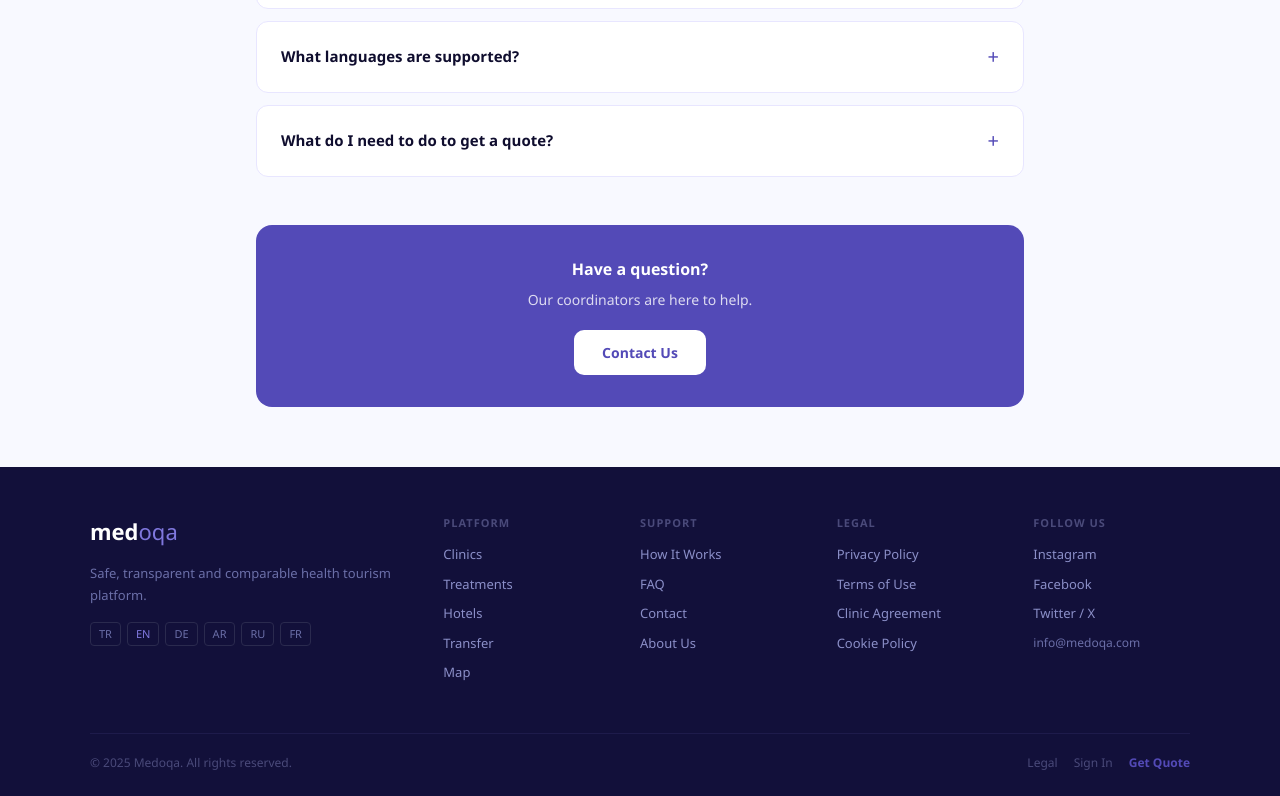
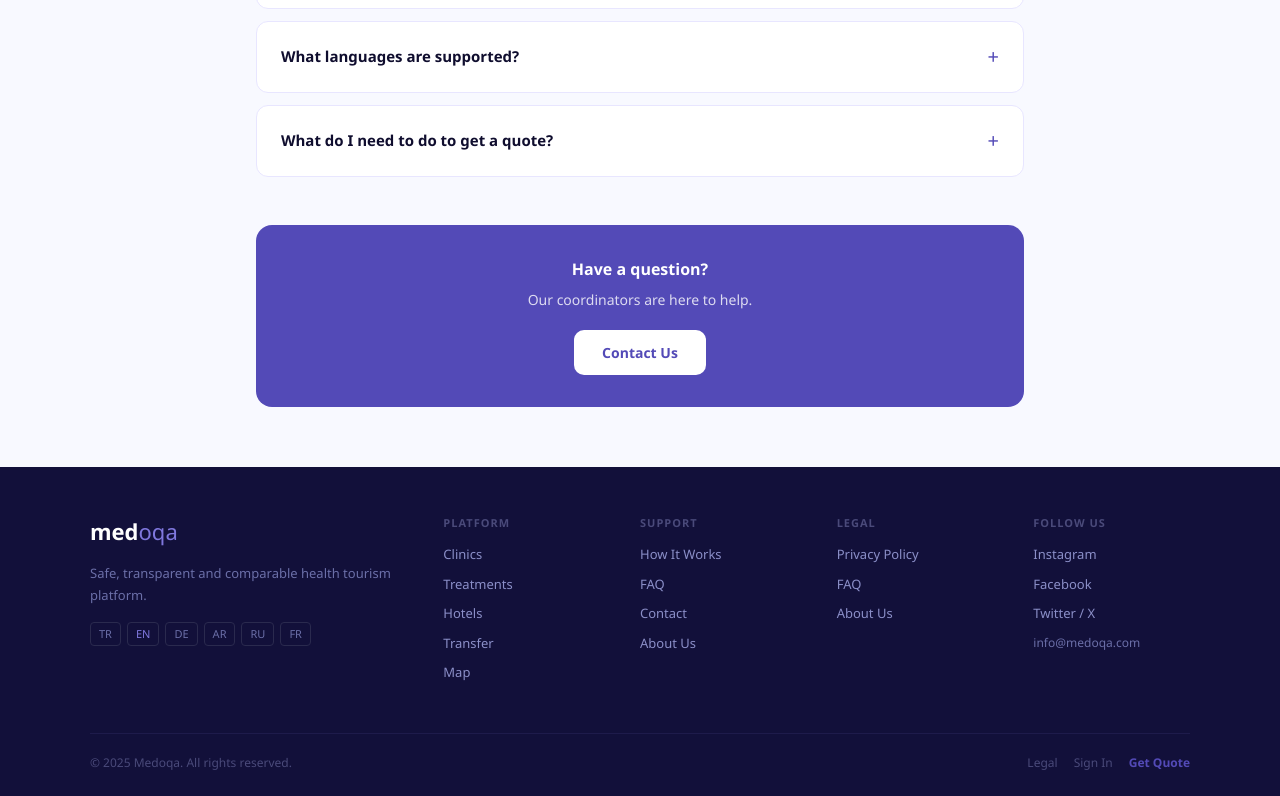
Before and after one commit to oznhaksever-source/Clinyo, a Next.js app: page /sss in a window 1280 px wide. Shown: the part 933-1729 px from the top of the page. Built offline with nearby package versions, Linux system fonts and the light colour scheme; no server answers.

Commit message:
footer sadelestirme gizlilik linkleri guncellendi

```diff
--- a/app/components/Footer.tsx
+++ b/app/components/Footer.tsx
@@ -14,12 +14,66 @@ export default function Footer() {
   }, []);
 
   const icerik = {
-    tr: { aciklama: "Güvenli, şeffaf ve karşılaştırılabilir sağlık turizmi platformu.", platform: "PLATFORM", destek: "DESTEK", takipEdin: "BİZİ TAKİP EDİN", yasal: "YASAL", linkler: { platform: [{ad:"Klinikler",href:"/klinikler"},{ad:"Tedaviler",href:"/tedaviler"},{ad:"Oteller",href:"/oteller"},{ad:"Transfer",href:"/transfer"},{ad:"Harita",href:"/harita"}], destek: [{ad:"Nasıl Çalışır",href:"/nasil-calisir"},{ad:"SSS",href:"/sss"},{ad:"İletişim",href:"/iletisim"},{ad:"Hakkımızda",href:"/hakkimizda"}], yasal: [{ad:"KVKK / Gizlilik",href:"/gizlilik"},{ad:"Kullanım Koşulları",href:"/sozlesmeler"},{ad:"Klinik Sözleşmesi",href:"/sozlesmeler"},{ad:"Çerez Politikası",href:"/sozlesmeler"}] }, telif: "© 2025 Medoqa. Tüm hakları saklıdır.", girisYap: "Giriş Yap", teklifAl: "Teklif Al", yasal2: "Yasal" },
-    en: { aciklama: "Safe, transparent and comparable health tourism platform.", platform: "PLATFORM", destek: "SUPPORT", takipEdin: "FOLLOW US", yasal: "LEGAL", linkler: { platform: [{ad:"Clinics",href:"/klinikler"},{ad:"Treatments",href:"/tedaviler"},{ad:"Hotels",href:"/oteller"},{ad:"Transfer",href:"/transfer"},{ad:"Map",href:"/harita"}], destek: [{ad:"How It Works",href:"/nasil-calisir"},{ad:"FAQ",href:"/sss"},{ad:"Contact",href:"/iletisim"},{ad:"About Us",href:"/hakkimizda"}], yasal: [{ad:"Privacy Policy",href:"/gizlilik"},{ad:"Terms of Use",href:"/sozlesmeler"},{ad:"Clinic Agreement",href:"/sozlesmeler"},{ad:"Cookie Policy",href:"/sozlesmeler"}] }, telif: "© 2025 Medoqa. All rights reserved.", girisYap: "Sign In", teklifAl: "Get Quote", yasal2: "Legal" },
-    de: { aciklama: "Sichere, transparente und vergleichbare Gesundheitstourismusplattform.", platform: "PLATTFORM", destek: "SUPPORT", takipEdin: "FOLGEN SIE UNS", yasal: "RECHTLICHES", linkler: { platform: [{ad:"Kliniken",href:"/klinikler"},{ad:"Behandlungen",href:"/tedaviler"},{ad:"Hotels",href:"/oteller"},{ad:"Transfer",href:"/transfer"},{ad:"Karte",href:"/harita"}], destek: [{ad:"Wie es funktioniert",href:"/nasil-calisir"},{ad:"FAQ",href:"/sss"},{ad:"Kontakt",href:"/iletisim"},{ad:"Über uns",href:"/hakkimizda"}], yasal: [{ad:"Datenschutzrichtlinie",href:"/gizlilik"},{ad:"Nutzungsbedingungen",href:"/sozlesmeler"},{ad:"Klinikvertrag",href:"/sozlesmeler"},{ad:"Cookie-Richtlinie",href:"/sozlesmeler"}] }, telif: "© 2025 Medoqa. Alle Rechte vorbehalten.", girisYap: "Anmelden", teklifAl: "Angebot", yasal2: "Rechtliches" },
-    ar: { aciklama: "منصة سياحة صحية آمنة وشفافة وقابلة للمقارنة.", platform: "المنصة", destek: "الدعم", takipEdin: "تابعنا", yasal: "قانوني", linkler: { platform: [{ad:"العيادات",href:"/klinikler"},{ad:"العلاجات",href:"/tedaviler"},{ad:"الفنادق",href:"/oteller"},{ad:"النقل",href:"/transfer"},{ad:"الخريطة",href:"/harita"}], destek: [{ad:"كيف يعمل",href:"/nasil-calisir"},{ad:"الأسئلة الشائعة",href:"/sss"},{ad:"اتصل بنا",href:"/iletisim"},{ad:"من نحن",href:"/hakkimizda"}], yasal: [{ad:"سياسة الخصوصية",href:"/gizlilik"},{ad:"شروط الاستخدام",href:"/sozlesmeler"},{ad:"اتفاقية العيادة",href:"/sozlesmeler"},{ad:"سياسة الكوكيز",href:"/sozlesmeler"}] }, telif: "© 2025 Medoqa. جميع الحقوق محفوظة.", girisYap: "تسجيل الدخول", teklifAl: "احصل على عرض", yasal2: "قانوني" },
-    ru: { aciklama: "Безопасная, прозрачная и сравнимая платформа медицинского туризма.", platform: "ПЛАТФОРМА", destek: "ПОДДЕРЖКА", takipEdin: "ПОДПИСЫВАЙТЕСЬ", yasal: "ПРАВОВОЕ", linkler: { platform: [{ad:"Клиники",href:"/klinikler"},{ad:"Лечение",href:"/tedaviler"},{ad:"Отели",href:"/oteller"},{ad:"Трансфер",href:"/transfer"},{ad:"Карта",href:"/harita"}], destek: [{ad:"Как это работает",href:"/nasil-calisir"},{ad:"FAQ",href:"/sss"},{ad:"Контакты",href:"/iletisim"},{ad:"О нас",href:"/hakkimizda"}], yasal: [{ad:"Политика конфиденц.",href:"/gizlilik"},{ad:"Условия использования",href:"/sozlesmeler"},{ad:"Соглашение клиники",href:"/sozlesmeler"},{ad:"Политика cookies",href:"/sozlesmeler"}] }, telif: "© 2025 Medoqa. Все права защищены.", girisYap: "Войти", teklifAl: "Получить предложение", yasal2: "Правовое" },
-    fr: { aciklama: "Plateforme de tourisme médical sûre, transparente et comparable.", platform: "PLATEFORME", destek: "SUPPORT", takipEdin: "SUIVEZ-NOUS", yasal: "LÉGAL", linkler: { platform: [{ad:"Cliniques",href:"/klinikler"},{ad:"Traitements",href:"/tedaviler"},{ad:"Hôtels",href:"/oteller"},{ad:"Transfert",href:"/transfer"},{ad:"Carte",href:"/harita"}], destek: [{ad:"Comment ça marche",href:"/nasil-calisir"},{ad:"FAQ",href:"/sss"},{ad:"Contact",href:"/iletisim"},{ad:"À propos",href:"/hakkimizda"}], yasal: [{ad:"Politique de confidentialité",href:"/gizlilik"},{ad:"Conditions d'utilisation",href:"/sozlesmeler"},{ad:"Accord clinique",href:"/sozlesmeler"},{ad:"Politique cookies",href:"/sozlesmeler"}] }, telif: "© 2025 Medoqa. Tous droits réservés.", girisYap: "Se connecter", teklifAl: "Obtenir un devis", yasal2: "Légal" },
+    tr: {
+      aciklama: "Güvenli, şeffaf ve karşılaştırılabilir sağlık turizmi platformu.",
+      platform: "PLATFORM", destek: "DESTEK", takipEdin: "BİZİ TAKİP EDİN", yasal: "YASAL",
+      linkler: {
+        platform: [{ad:"Klinikler",href:"/klinikler"},{ad:"Tedaviler",href:"/tedaviler"},{ad:"Oteller",href:"/oteller"},{ad:"Transfer",href:"/transfer"},{ad:"Harita",href:"/harita"}],
+        destek: [{ad:"Nasıl Çalışır",href:"/nasil-calisir"},{ad:"SSS",href:"/sss"},{ad:"İletişim",href:"/iletisim"},{ad:"Hakkımızda",href:"/hakkimizda"}],
+        yasal: [{ad:"Gizlilik Politikası",href:"/gizlilik"},{ad:"SSS",href:"/sss"},{ad:"Hakkımızda",href:"/hakkimizda"}]
+      },
+      telif: "© 2025 Medoqa. Tüm hakları saklıdır.", girisYap: "Giriş Yap", teklifAl: "Teklif Al", yasal2: "Yasal"
+    },
+    en: {
+      aciklama: "Safe, transparent and comparable health tourism platform.",
+      platform: "PLATFORM", destek: "SUPPORT", takipEdin: "FOLLOW US", yasal: "LEGAL",
+      linkler: {
+        platform: [{ad:"Clinics",href:"/klinikler"},{ad:"Treatments",href:"/tedaviler"},{ad:"Hotels",href:"/oteller"},{ad:"Transfer",href:"/transfer"},{ad:"Map",href:"/harita"}],
+        destek: [{ad:"How It Works",href:"/nasil-calisir"},{ad:"FAQ",href:"/sss"},{ad:"Contact",href:"/iletisim"},{ad:"About Us",href:"/hakkimizda"}],
+        yasal: [{ad:"Privacy Policy",href:"/gizlilik"},{ad:"FAQ",href:"/sss"},{ad:"About Us",href:"/hakkimizda"}]
+      },
+      telif: "© 2025 Medoqa. All rights reserved.", girisYap: "Sign In", teklifAl: "Get Quote", yasal2: "Legal"
+    },
+    de: {
+      aciklama: "Sichere, transparente und vergleichbare Gesundheitstourismusplattform.",
+      platform: "PLATTFORM", destek: "SUPPORT", takipEdin: "FOLGEN SIE UNS", yasal: "RECHTLICHES",
+      linkler: {
+        platform: [{ad:"Kliniken",href:"/klinikler"},{ad:"Behandlungen",href:"/tedaviler"},{ad:"Hotels",href:"/oteller"},{ad:"Transfer",href:"/transfer"},{ad:"Karte",href:"/harita"}],
+        destek: [{ad:"Wie es funktioniert",href:"/nasil-calisir"},{ad:"FAQ",href:"/sss"},{ad:"Kontakt",href:"/iletisim"},{ad:"Über uns",href:"/hakkimizda"}],
+        yasal: [{ad:"Datenschutzrichtlinie",href:"/gizlilik"},{ad:"FAQ",href:"/sss"},{ad:"Über uns",href:"/hakkimizda"}]
+      },
+      telif: "© 2025 Medoqa. Alle Rechte vorbehalten.", girisYap: "Anmelden", teklifAl: "Angebot", yasal2: "Rechtliches"
+    },
+    ar: {
+      aciklama: "منصة سياحة صحية آمنة وشفافة وقابلة للمقارنة.",
+      platform: "المنصة", destek: "الدعم", takipEdin: "تابعنا", yasal: "قانوني",
+      linkler: {
+        platform: [{ad:"العيادات",href:"/klinikler"},{ad:"العلاجات",href:"/tedaviler"},{ad:"الفنادق",href:"/oteller"},{ad:"النقل",href:"/transfer"},{ad:"الخريطة",href:"/harita"}],
+        destek: [{ad:"كيف يعمل",href:"/nasil-calisir"},{ad:"الأسئلة الشائعة",href:"/sss"},{ad:"اتصل بنا",href:"/iletisim"},{ad:"من نحن",href:"/hakkimizda"}],
+        yasal: [{ad:"سياسة الخصوصية",href:"/gizlilik"},{ad:"الأسئلة الشائعة",href:"/sss"},{ad:"من نحن",href:"/hakkimizda"}]
+      },
+      telif: "© 2025 Medoqa. جميع الحقوق محفوظة.", girisYap: "تسجيل الدخول", teklifAl: "احصل على عرض", yasal2: "قانوني"
+    },
+    ru: {
+      aciklama: "Безопасная, прозрачная и сравнимая платформа медицинского туризма.",
+      platform: "ПЛАТФОРМА", destek: "ПОДДЕРЖКА", takipEdin: "ПОДПИСЫВАЙТЕСЬ", yasal: "ПРАВОВОЕ",
+      linkler: {
+        platform: [{ad:"Клиники",href:"/klinikler"},{ad:"Лечение",href:"/tedaviler"},{ad:"Отели",href:"/oteller"},{ad:"Трансфер",href:"/transfer"},{ad:"Карта",href:"/harita"}],
+        destek: [{ad:"Как это работает",href:"/nasil-calisir"},{ad:"FAQ",href:"/sss"},{ad:"Контакты",href:"/iletisim"},{ad:"О нас",href:"/hakkimizda"}],
+        yasal: [{ad:"Политика конфиденциальности",href:"/gizlilik"},{ad:"FAQ",href:"/sss"},{ad:"О нас",href:"/hakkimizda"}]
+      },
+      telif: "© 2025 Medoqa. Все права защищены.", girisYap: "Войти", teklifAl: "Получить предложение", yasal2: "Правовое"
+    },
+    fr: {
+      aciklama: "Plateforme de tourisme médical sûre, transparente et comparable.",
+      platform: "PLATEFORME", destek: "SUPPORT", takipEdin: "SUIVEZ-NOUS", yasal: "LÉGAL",
+      linkler: {
+        platform: [{ad:"Cliniques",href:"/klinikler"},{ad:"Traitements",href:"/tedaviler"},{ad:"Hôtels",href:"/oteller"},{ad:"Transfert",href:"/transfer"},{ad:"Carte",href:"/harita"}],
+        destek: [{ad:"Comment ça marche",href:"/nasil-calisir"},{ad:"FAQ",href:"/sss"},{ad:"Contact",href:"/iletisim"},{ad:"À propos",href:"/hakkimizda"}],
+        yasal: [{ad:"Politique de confidentialité",href:"/gizlilik"},{ad:"FAQ",href:"/sss"},{ad:"À propos",href:"/hakkimizda"}]
+      },
+      telif: "© 2025 Medoqa. Tous droits réservés.", girisYap: "Se connecter", teklifAl: "Obtenir un devis", yasal2: "Légal"
+    },
   };
 
   const ic = icerik[dil as keyof typeof icerik] || icerik.tr;
```
